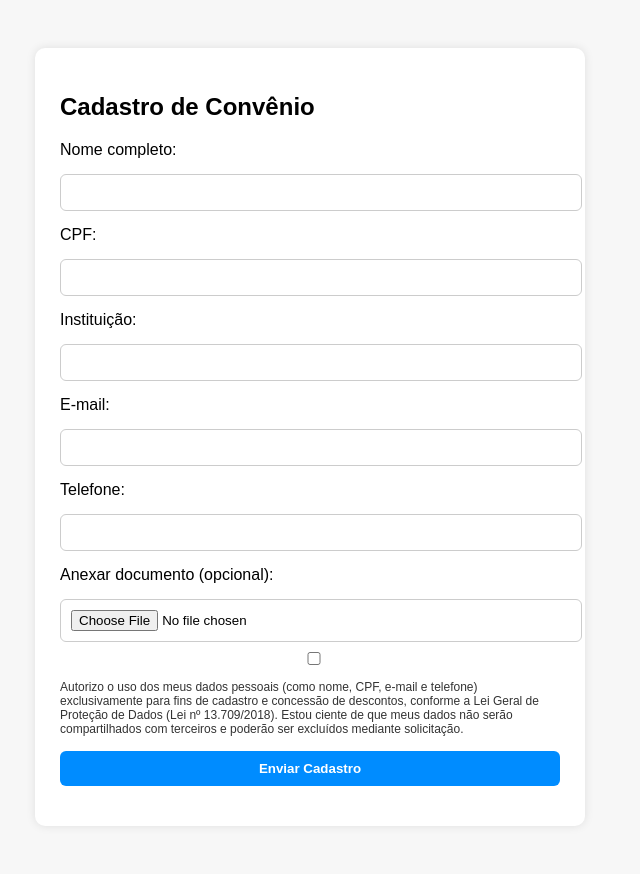
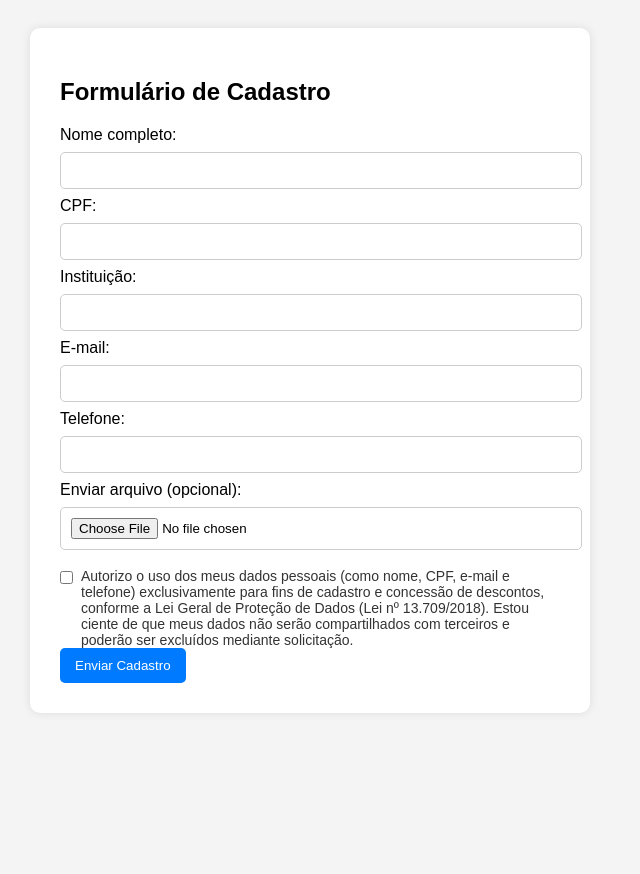
Before and after one commit to lucasemiriam2017-jpg/cadastros, a Flask app: page / in a window 1280 px wide. Shown: the whole page, without its empty margins (330-970 px from the left). After the commit the page ends 683 px from the top, so only its background shows below. Run offline with Flask 3, Linux system fonts and the light colour scheme.

Commit message:
form.html

```diff
--- a/templates/form.html
+++ b/templates/form.html
@@ -2,52 +2,60 @@
 <html lang="pt-BR">
 <head>
     <meta charset="UTF-8">
-    <title>Cadastro de Convênio</title>
+    <meta name="viewport" content="width=device-width, initial-scale=1.0">
+    <title>Cadastro</title>
     <style>
         body {
             font-family: Arial, sans-serif;
-            background: #f7f7f7;
-            padding: 40px;
+            background-color: #f4f4f4;
+            padding: 20px;
         }
-        form {
+        .container {
             background: white;
-            padding: 25px;
-            border-radius: 10px;
             max-width: 500px;
             margin: auto;
+            padding: 30px;
+            border-radius: 10px;
             box-shadow: 0 0 10px rgba(0,0,0,0.1);
         }
-        input, button, label {
-            display: block;
+        input, select, textarea {
             width: 100%;
-            margin-bottom: 15px;
-        }
-        input, button {
             padding: 10px;
-            border-radius: 6px;
+            margin: 8px 0;
             border: 1px solid #ccc;
+            border-radius: 5px;
         }
         button {
-            background-color: #008cff;
+            background-color: #007bff;
             color: white;
+            border: none;
+            padding: 10px 15px;
+            border-radius: 5px;
             cursor: pointer;
-            font-weight: bold;
-            border: none;
         }
         button:hover {
-            background-color: #006fd6;
+            background-color: #0056b3;
         }
-        .lgpd {
-            font-size: 12px;
+        .checkbox-container {
+            display: flex;
+            align-items: flex-start;
+            gap: 8px;
+            margin-top: 10px;
+        }
+        .checkbox-container input {
+            width: auto;
+            margin-top: 3px;
+        }
+        .checkbox-container label {
+            font-size: 14px;
             color: #333;
-            margin-top: -5px;
         }
     </style>
 </head>
 <body>
+    <div class="container">
+        <h2>Formulário de Cadastro</h2>
         <form action="/enviar" method="POST" enctype="multipart/form-data">
-        <h2>Cadastro de Convênio</h2>
-
             <label>Nome completo:</label>
             <input type="text" name="nome" required>
 
@@ -55,7 +63,7 @@
             <input type="text" name="cpf" required>
 
             <label>Instituição:</label>
-        <input type="text" name="instituicao" required>
+            <input type="text" name="instituicao">
 
             <label>E-mail:</label>
             <input type="email" name="email_usuario" required>
@@ -63,15 +71,22 @@
             <label>Telefone:</label>
             <input type="tel" name="telefone" required>
 
-        <label>Anexar documento (opcional):</label>
-        <input type="file" name="arquivo" accept=".pdf,.jpg,.jpeg,.png">
+            <label>Enviar arquivo (opcional):</label>
+            <input type="file" name="arquivo">
 
-        <label class="lgpd">
-            <input type="checkbox" name="lgpd_aceite" value="Autorizado" required>
-            Autorizo o uso dos meus dados pessoais (como nome, CPF, e-mail e telefone) exclusivamente para fins de cadastro e concessão de descontos, conforme a Lei Geral de Proteção de Dados (Lei nº 13.709/2018). Estou ciente de que meus dados não serão compartilhados com terceiros e poderão ser excluídos mediante solicitação.
+            <div class="checkbox-container">
+                <input type="checkbox" name="lgpd" required>
+                <label>
+                    Autorizo o uso dos meus dados pessoais (como nome, CPF, e-mail e telefone)
+                    exclusivamente para fins de cadastro e concessão de descontos, conforme a
+                    Lei Geral de Proteção de Dados (Lei nº 13.709/2018). Estou ciente de que meus
+                    dados não serão compartilhados com terceiros e poderão ser excluídos mediante
+                    solicitação.
                 </label>
+            </div>
 
             <button type="submit">Enviar Cadastro</button>
         </form>
+    </div>
 </body>
 </html>
```
Lines whose indentation alone changed are shown as unchanged.
